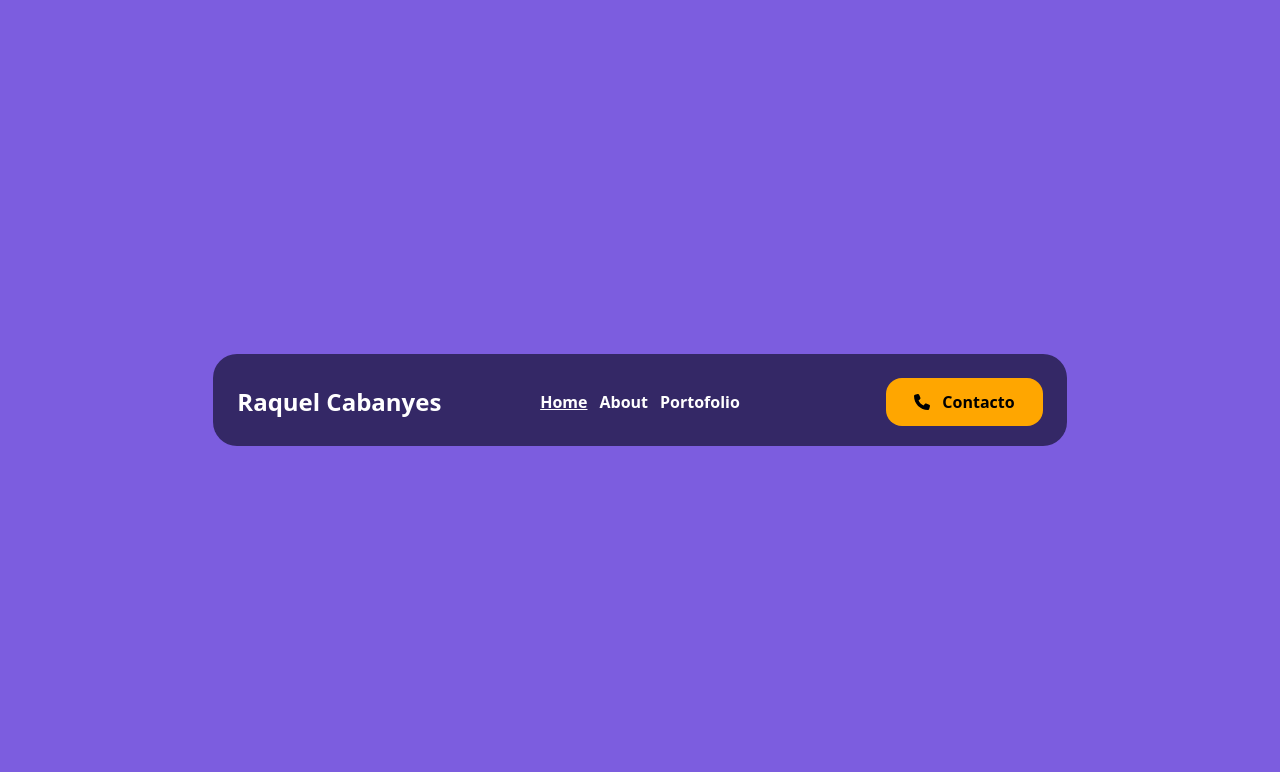
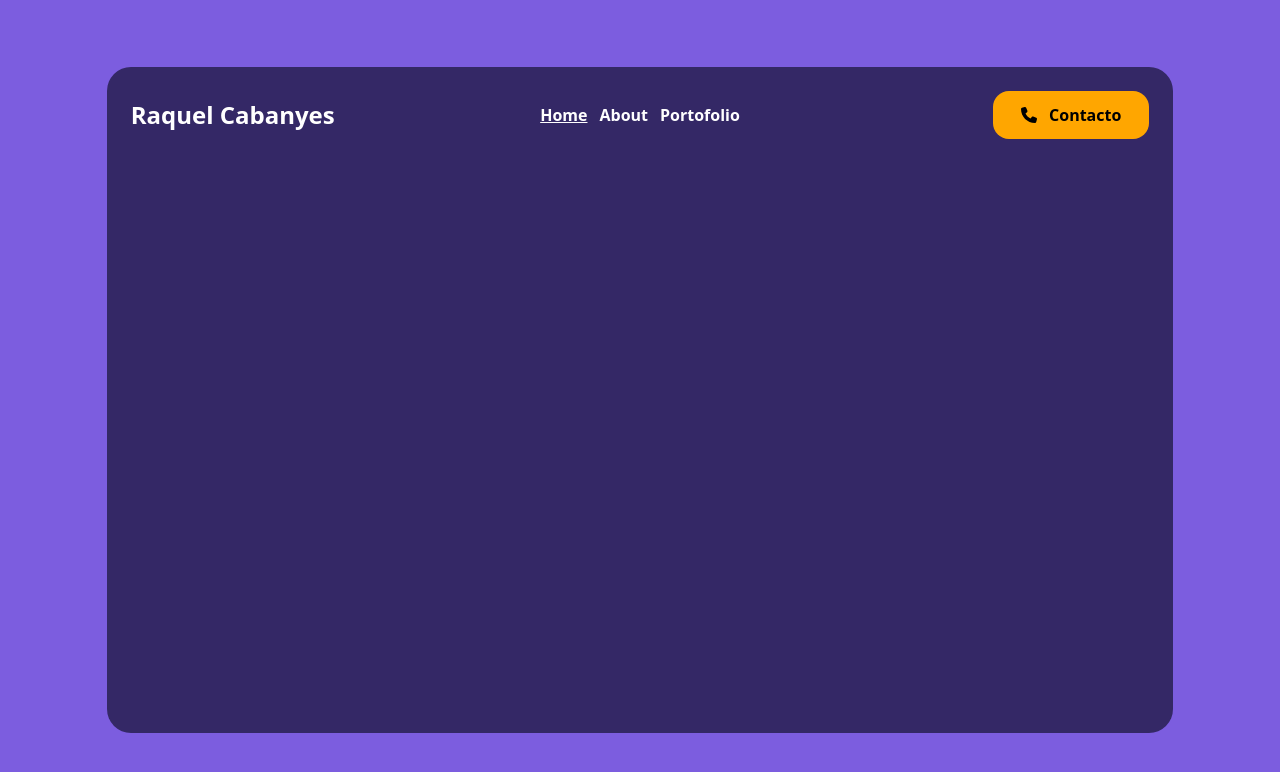
Before and after one commit to raquelCabanyes/personal-portfolio, an Angular app: page /home in a window 1280 px wide. Shown: the top 772 px of the page. Built offline with nearby package versions, Linux system fonts and the light colour scheme.

Commit message:
Limit container width and height and show scroll

```diff
--- a/src/app/app.component.html
+++ b/src/app/app.component.html
@@ -1,7 +1,9 @@
 <div class="bg-secondary w-full h-screen flex items-center justify-center">
   <div
-    class="bg-primary h-screen lg:h-auto w-full lg:w-2/3 flex flex-col rounded-none lg:rounded-3xl overflow-y-auto">
+    class="bg-primary h-screen md:h-5/6 w-full lg:w-5/6 flex flex-col rounded-none lg:rounded-3xl">
     <app-navbar></app-navbar>
-    <router-outlet></router-outlet>
+    <div class="flex-grow overflow-y-auto">
+      <router-outlet></router-outlet>
+    </div>
   </div>
 </div>
--- a/src/styles.scss
+++ b/src/styles.scss
@@ -10,3 +10,19 @@
   --color-quaternary: #ffa600;
   --color-quinquenary: #E6E6FA;
 }
+
+
+/* scrollbar */
+::-webkit-scrollbar {
+  width: 10px;
+}
+
+::-webkit-scrollbar-track {
+  background: transparent;
+  border-bottom-right-radius: 20px;
+}
+
+::-webkit-scrollbar-thumb {
+  background-color: var(--color-tertiary);
+  border-radius: 10px;
+}
```
